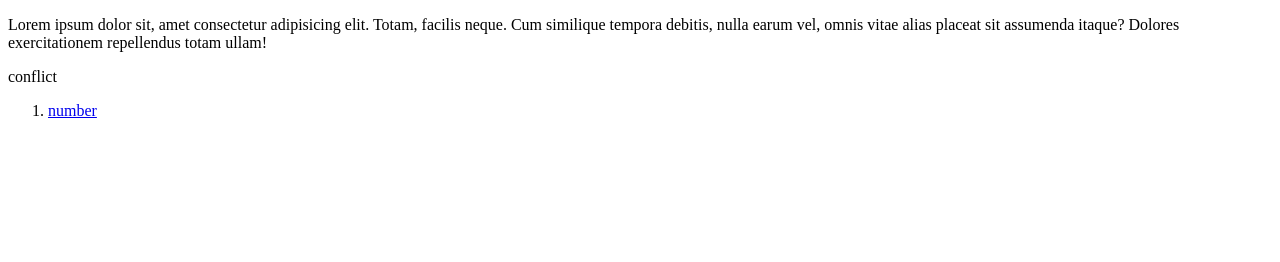
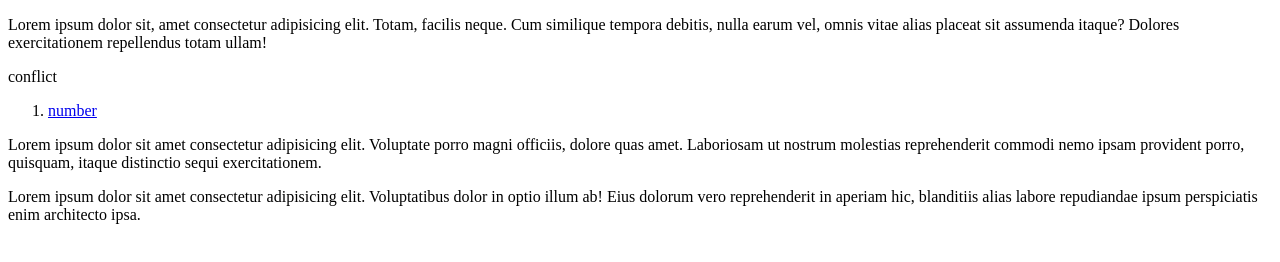
Before and after one commit to LindaGiorgadze/test, a plain HTML site: page index.html in a window 1280 px wide. Drawn offline with Linux system fonts and the light colour scheme.

Commit message:
add section

```diff
--- a/index.html
+++ b/index.html
@@ -22,5 +22,15 @@
             </li>
         </ol>
     </nav>
+    <section>
+        <div>
+            <span>
+                Lorem ipsum dolor sit amet consectetur adipisicing elit. Voluptate porro magni officiis, dolore quas amet. Laboriosam ut nostrum molestias reprehenderit commodi nemo ipsam provident porro, quisquam, itaque distinctio sequi exercitationem.
+            </span>
+            <p class="class-02">
+                Lorem ipsum dolor sit amet consectetur adipisicing elit. Voluptatibus dolor in optio illum ab! Eius dolorum vero reprehenderit in aperiam hic, blanditiis alias labore repudiandae ipsum perspiciatis enim architecto ipsa.
+            </p>
+        </div>
+    </section>
 </body>
 </html>
```
